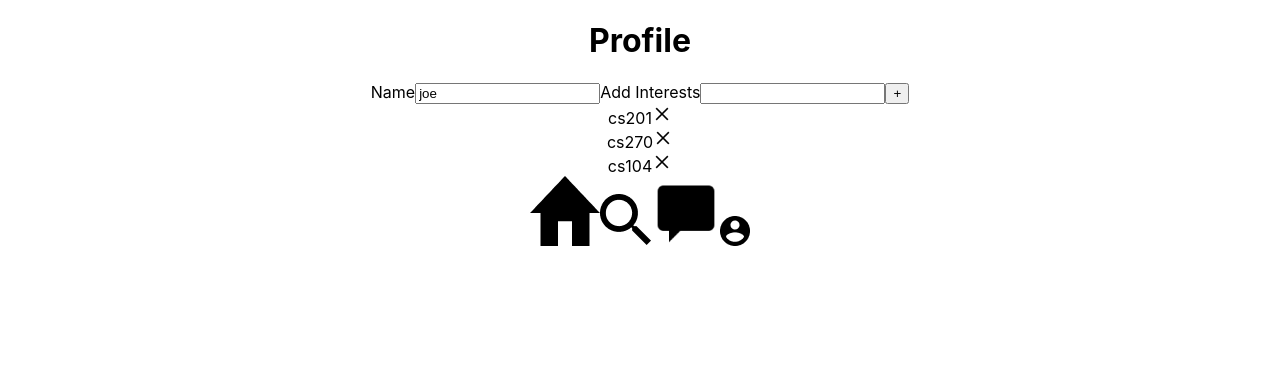
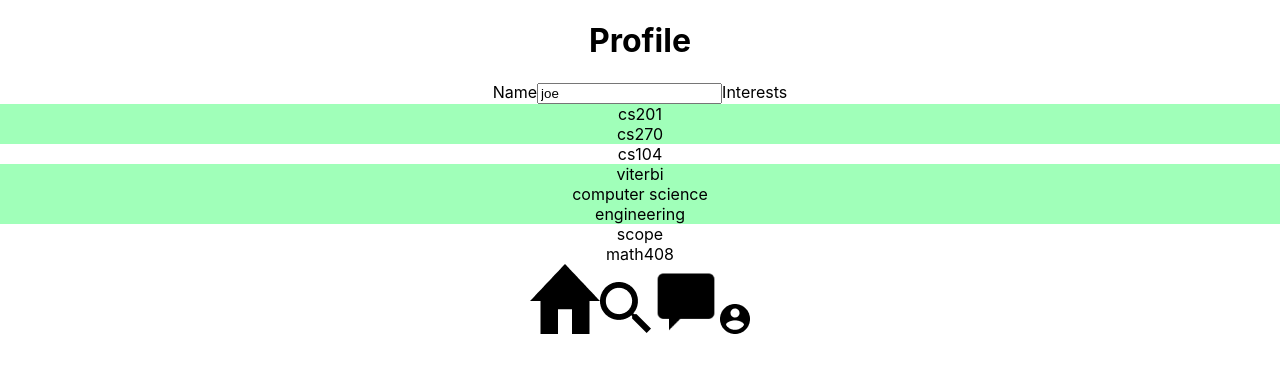
Before and after one commit to emmayuan25/cs201-team6, a React (Create React App) app in the folder trojanconnect/: page /profile in a window 1280 px wide. Shown: the top 372 px of the page. Built offline with nearby package versions, Linux system fonts and the light colour scheme.

Commit message:
profile page changed

```diff
--- /dev/null
+++ b/trojanconnect/src/pages/ProfilePage.css
@@ -0,0 +1,3 @@
+.selected-box{
+    background-color: rgb(160, 255, 185);
+}
--- a/trojanconnect/src/pages/ProfilePage.js
+++ b/trojanconnect/src/pages/ProfilePage.js
@@ -3,7 +3,12 @@
 import Footer from '../components/Footer';
 import Delete from '../assets/delete.png';
 
-const interestlist = ["cs201", "cs270", "cs104"];
+import './ProfilePage.css'
+
+const interestlist = ["cs201", "cs270", "cs104", "viterbi", "computer science",
+"engineering", "scope", "math408"];
+const userInterests = [true, true, false, true, true,
+    true, false, false];
 
 
 /*
@@ -19,7 +24,7 @@
 
     const [currentName, setCurrentName] = useState(username);
     const [tempInterest, setTempInterest] = useState("");
-    const [newInterest, setNewInterest] = useState("");
+    const [interestFlip, setInterestFlip] = useState("");
 
 
     const handleChange = (e) => {
@@ -40,8 +45,12 @@
         setTempInterest("");
     }
 
-    const deleteInterest = (item) => {
+    const changeInterest = (item) => {
         // console.log(item.value);
+        console.log(item);
+        let ind = interestlist.findIndex((element) => element === item);
+        userInterests[ind] = !userInterests[ind];
+        setInterestFlip(!interestFlip);
     };
 
 
@@ -61,9 +70,9 @@
                             handleChange(e)}}
                     />
                     <label className='font-bold w-52 text-left pl-2 mt-6'>
-                    Add Interests
+                    Interests
                     </label>
-                    <input
+                    {/* <input
                         className='h-10 w-52 rounded ml-4 bg-grey px-2'
                         type="text"
                         value={tempInterest}
@@ -73,19 +82,29 @@
                         onClick={(e) => {e.preventDefault();
                             addToInterestList()}}
                         className='flex'
-                    >+</button>
-                    {interestlist.map((interest, index) =>
-                        <div key={index}
-                            className='flex text-black text-left pl-4 py-1 bg-white  w-52 ml-4 rounded'
-                        >
-                            {interest}
-                            <img
-                                src={Delete}
-                                alt="delete"
-                                onClick={deleteInterest(interest)}
-                                className='flex cursor-pointer pl-24'
-                            />
-                        </div>
+                    >+</button> */}
+                    {interestlist.map((interest, index) => {
+                        if(userInterests.at(index)){
+                            console.log("T");
+                            return (<div key={index}
+                                className='text-black pl-4 py-1 selected-box
+                                w-52 ml-4 rounded'
+                                onClick={() => changeInterest(interest)}
+                            >
+                                {interest}
+
+                            </div>);
+                        }else{
+                            console.log("F");
+                            return (<div key={index}
+                                className='flex text-black text-left pl-4 py-1 bg-white  w-52 ml-4 rounded'
+                                onClick={() => changeInterest(interest)}
+                            >
+                                {interest}
+                            </div>);
+                        }
+                    }
+
                     )}
                 </form>
             </div>
```
